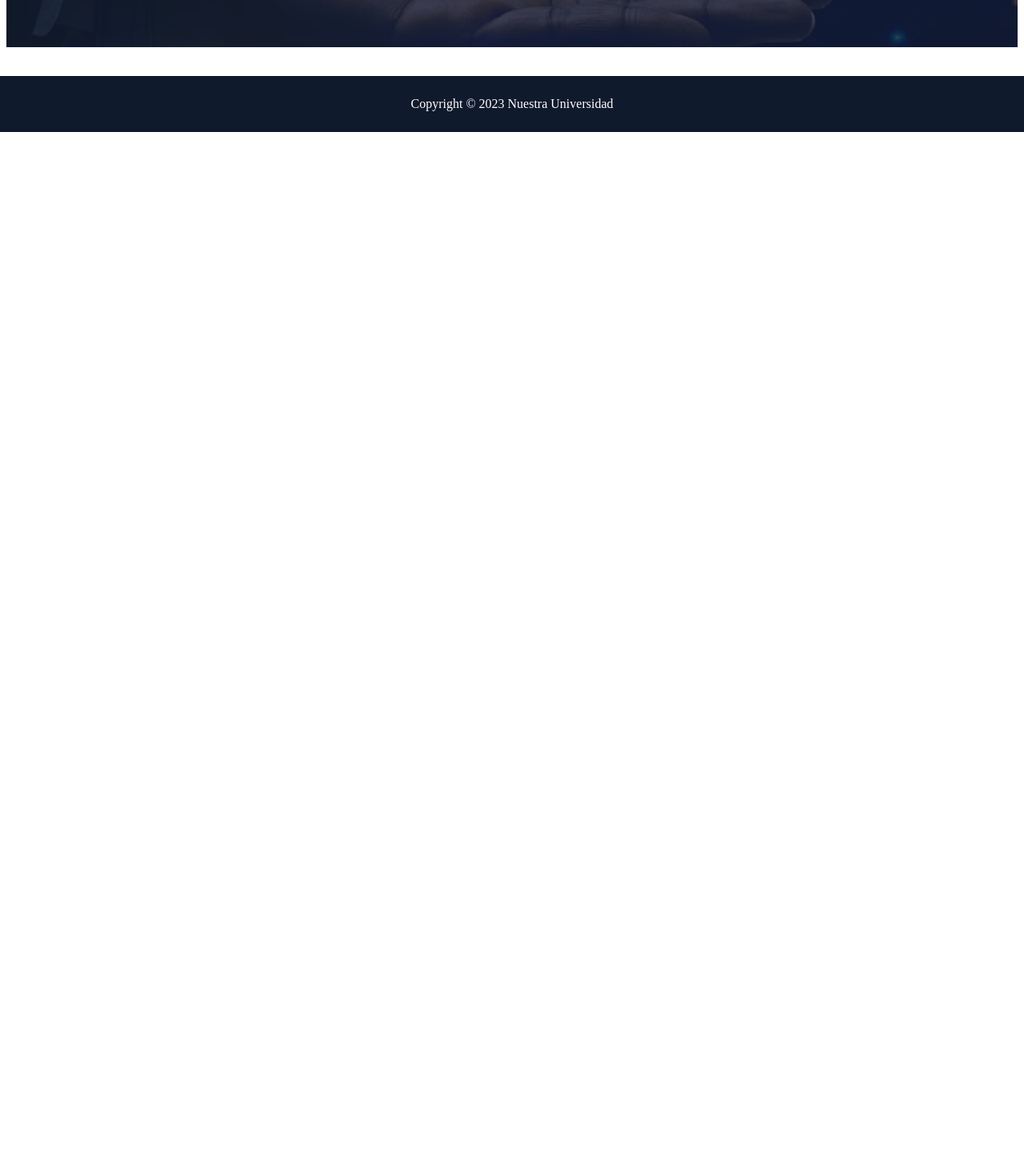
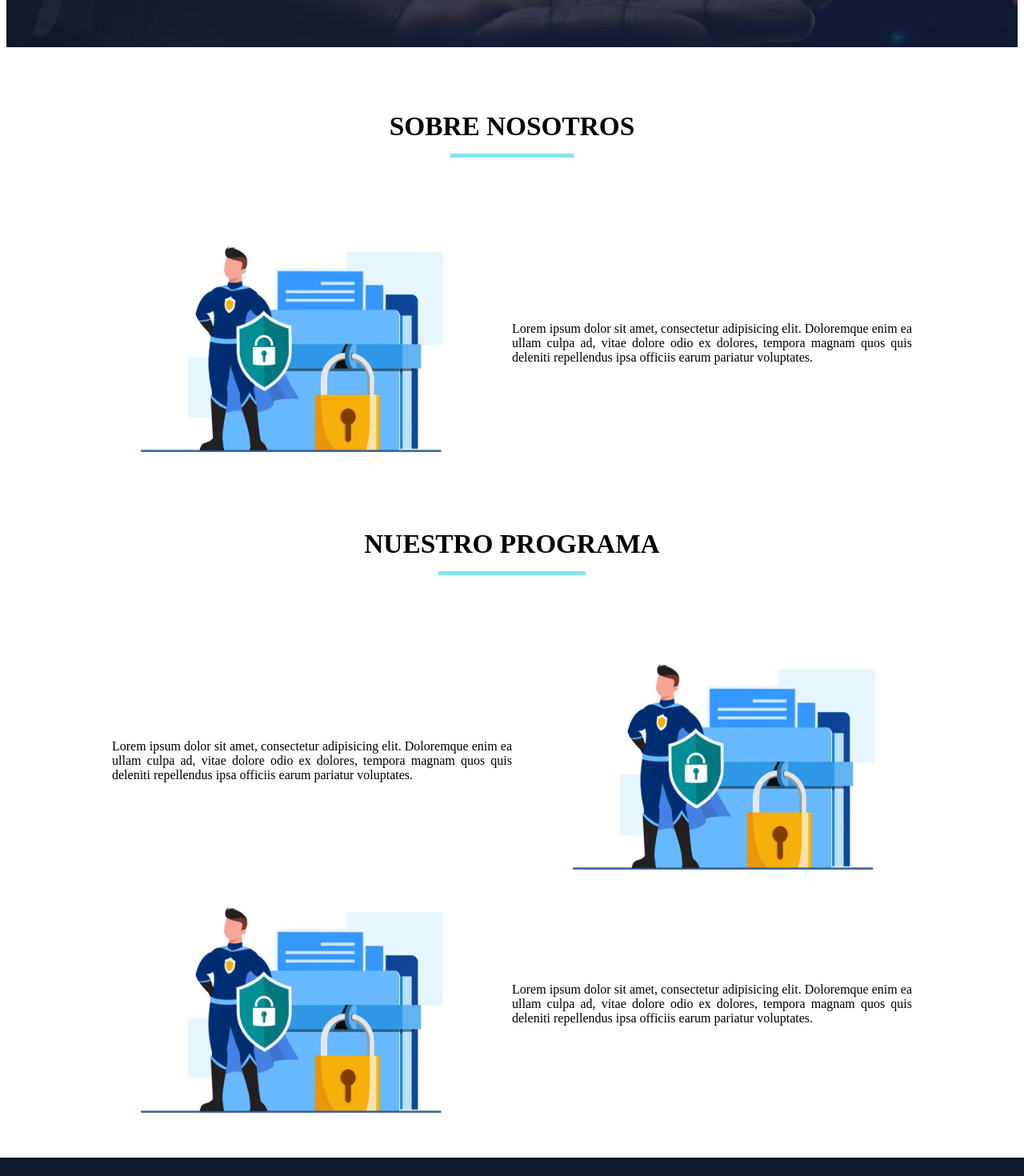
Before and after one commit to boomcrash/Aula-Estudiantil, an Angular app in the folder aula/: page /home in a window 1280 px wide. Shown: the part 700-2170 px from the top of the page at 80% size. Before the commit the page ends 865 px from the top, so only its background shows below. Built offline with nearby package versions, Linux system fonts and the light colour scheme.

Commit message:
Header e Inicio avanzados antes de pasar a login

```diff
--- a/aula/src/app/components/header/header.component.css
+++ b/aula/src/app/components/header/header.component.css
@@ -106,8 +106,6 @@
 
 .li {
   border-bottom: .5px solid white;
-  border-bottom-left-radius: 10%;
-  border-bottom-right-radius: 10%;
   text-align: center;
 }
 
--- a/aula/src/app/components/home/home.component.css
+++ b/aula/src/app/components/home/home.component.css
@@ -155,69 +155,27 @@ a:not(hover) {
 
 .contenido-empresas {
   display: flex;
-  flex-direction: column;
-  align-items: center;
-  justify-content: center;
-  flex-flow: wrap;
-  gap: 40px;
+  flex-direction: row;
+  justify-content: space-between;
+  width: 100%;
 }
 
 .empresa {
-  cursor: pointer;
-  display: flex;
-  background-color: #85e3f0;
-  height: 100%;
-  min-width: 200px;
-  max-width: 300px;
-  min-height: 300px;
-  max-height:300px;
-  --bg: #f7f7f8;
-  --hover-bg: #e5fffc;
-  --hover-text: #0067e5;
-  text-align: center;
-  background: var(--bg);
+  width: 500px;
+  height: 300px;
+  margin: auto;
   padding: 20px;
-  border-radius: 5px;
   position: relative;
   overflow: hidden;
-  transition: .3s cubic-bezier(.6, .4, 0, 1), transform .15s ease;
+  height: 50%;
+  text-align: center;
 }
-
-.empresa img {
-  width: 100%;
-  border-radius: 5px;
+.empresa p{
+  text-align: justify;
 }
-
-.empresa> :not(span) {
-  transition: .3s cubic-bezier(.6, .4, 0, 1);
-}
-
-.empresa span {
-  position: absolute;
-  inset: 0;
-  width: 100%;
-  height: 100%;
-  display: flex;
-  justify-content: center;
-  align-items: center;
-  color: var(--hover-text);
-  border-radius: 5px;
-  font-weight: bold;
-  top: 100%;
-  transition: all .3s cubic-bezier(.6, .4, 0, 1);
-}
-
-.empresa:hover span {
-  top: 0;
-  font-size: 1.2em;
-}
-
-.empresa:hover {
-  background: var(--hover-bg);
-}
-
-.empresa:hover>img {
-  opacity: 0;
+.contenido-empresas img{
+  width: 500px;
+  height: 300px;
 }
 
 
--- a/aula/src/app/components/home/home.component.html
+++ b/aula/src/app/components/home/home.component.html
@@ -9,4 +9,38 @@
         <a class="button" routerLink="/productos" class="button" style="padding: 20px;">REGISTRARME</a>
     </div>
 </section>
-<br><br>
+<div class="contenedor-principal">
+
+    <section class="cuerpo-empresas">
+        <h1>SOBRE NOSOTROS</h1>
+        <div class="contenido-empresas">
+            <div>
+                <img src="./../../../assets/imagen/prueba.png" alt="">
+            </div>
+            <div class="empresa">
+              <p>  Lorem ipsum dolor sit amet, consectetur adipisicing elit. Doloremque enim ea ullam culpa ad, vitae dolore odio ex dolores, tempora magnam quos quis deleniti repellendus ipsa officiis earum pariatur voluptates.</p>
+            </div>
+        </div>
+    </section>
+
+    <section class="cuerpo-empresas">
+        <h1>NUESTRO PROGRAMA</h1>
+        <div class="contenido-empresas">
+            <div class="empresa">
+                <p>  Lorem ipsum dolor sit amet, consectetur adipisicing elit. Doloremque enim ea ullam culpa ad, vitae dolore odio ex dolores, tempora magnam quos quis deleniti repellendus ipsa officiis earum pariatur voluptates.</p>
+            </div>
+            <div >
+                <img src="./../../../assets/imagen/prueba.png" alt="">
+            </div>
+        </div>
+        <div class="contenido-empresas">
+            <div>
+                <img src="./../../../assets/imagen/prueba.png" alt="">
+            </div>
+            <div class="empresa">
+              <p>  Lorem ipsum dolor sit amet, consectetur adipisicing elit. Doloremque enim ea ullam culpa ad, vitae dolore odio ex dolores, tempora magnam quos quis deleniti repellendus ipsa officiis earum pariatur voluptates.</p>
+            </div>
+        </div>
+    </section>
+
+</div>
```
Also changed, not shown: aula/src/assets/imagen/prueba.png (added).
